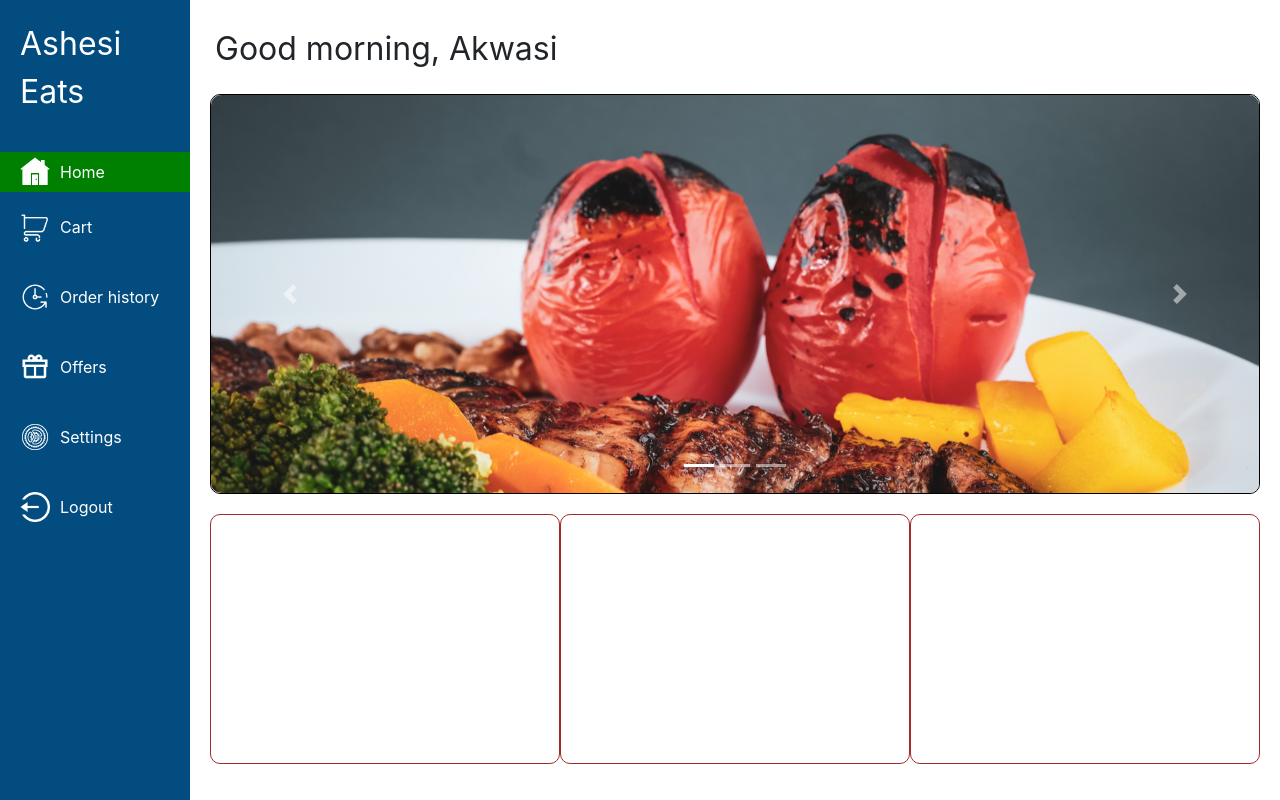
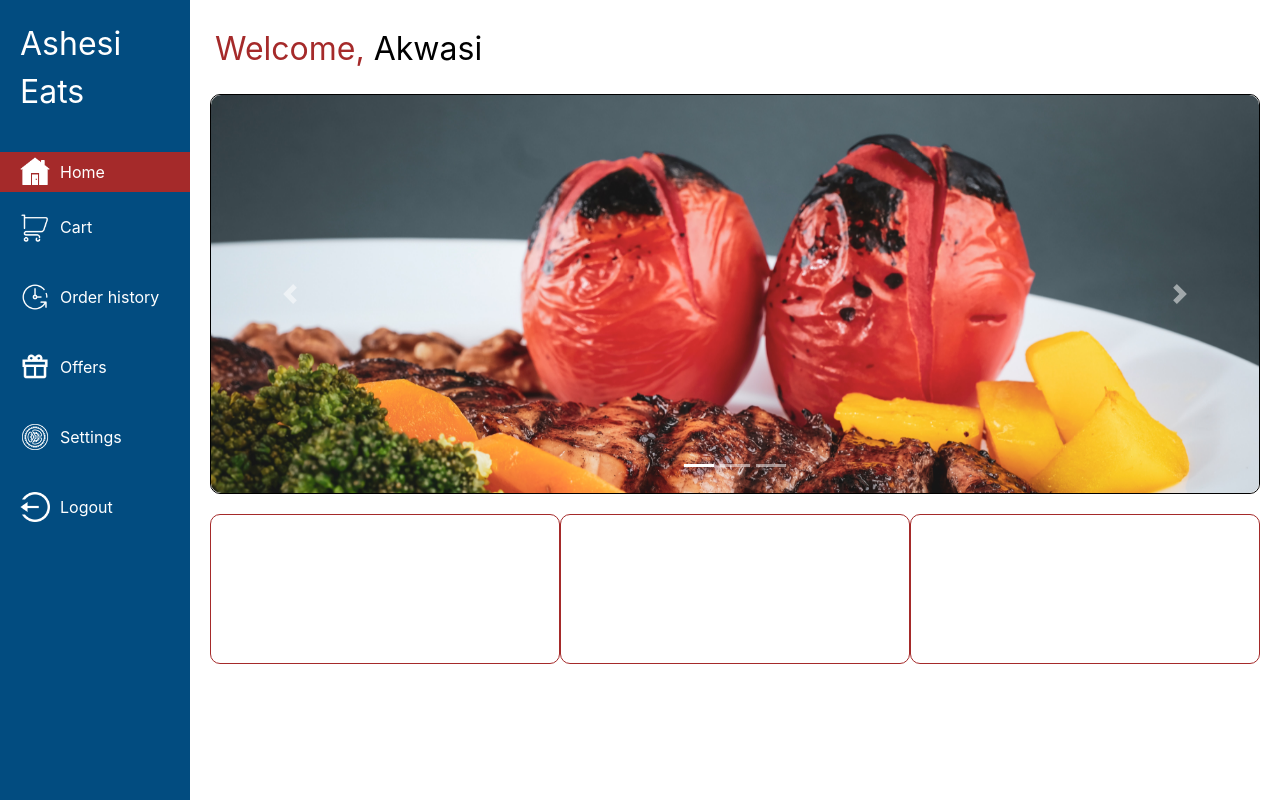
Before and after one commit to Akwasi123/AshesiEats-Software-Engineering-Project, a PHP site: page /homepage.html in a window 1280 px wide. Run offline with PHP 8.4, Linux system fonts and the light colour scheme.

Commit message:
minor updates to the homepage

```diff
--- a/assets/css/homepage.css
+++ b/assets/css/homepage.css
@@ -34,7 +34,12 @@ body{
 
 .main-content .greeting{
     font-size: 2rem;
+    color: brown;
     padding: 5px;
+}
+
+.main-content .greeting span{
+    color: black;
 }
 
 .carousel{
@@ -52,7 +57,7 @@ body{
 }
 
 .card{
-    height: 250px;
+    height: 150px;
     width: 350px;
     border-radius: 10px;
     border: 1px solid brown;
@@ -99,5 +104,5 @@ body{
 .m-active{
     height: 40px;
     width: 100%;
-    background-color: green;
+    background-color: brown;
 }
--- a/homepage.html
+++ b/homepage.html
@@ -65,7 +65,7 @@
         <!-- rest of content on page -->
         <div class="main-content">
             <!-- greeting -->
-            <p class="greeting">Good morning, Akwasi</p>
+            <p class="greeting">Welcome, <span>Akwasi</span></p>
             <!-- carousel -->
             <div id="carouselExampleCaptions" class="carousel slide" data-ride="carousel">
                 <ol class="carousel-indicators">
```
